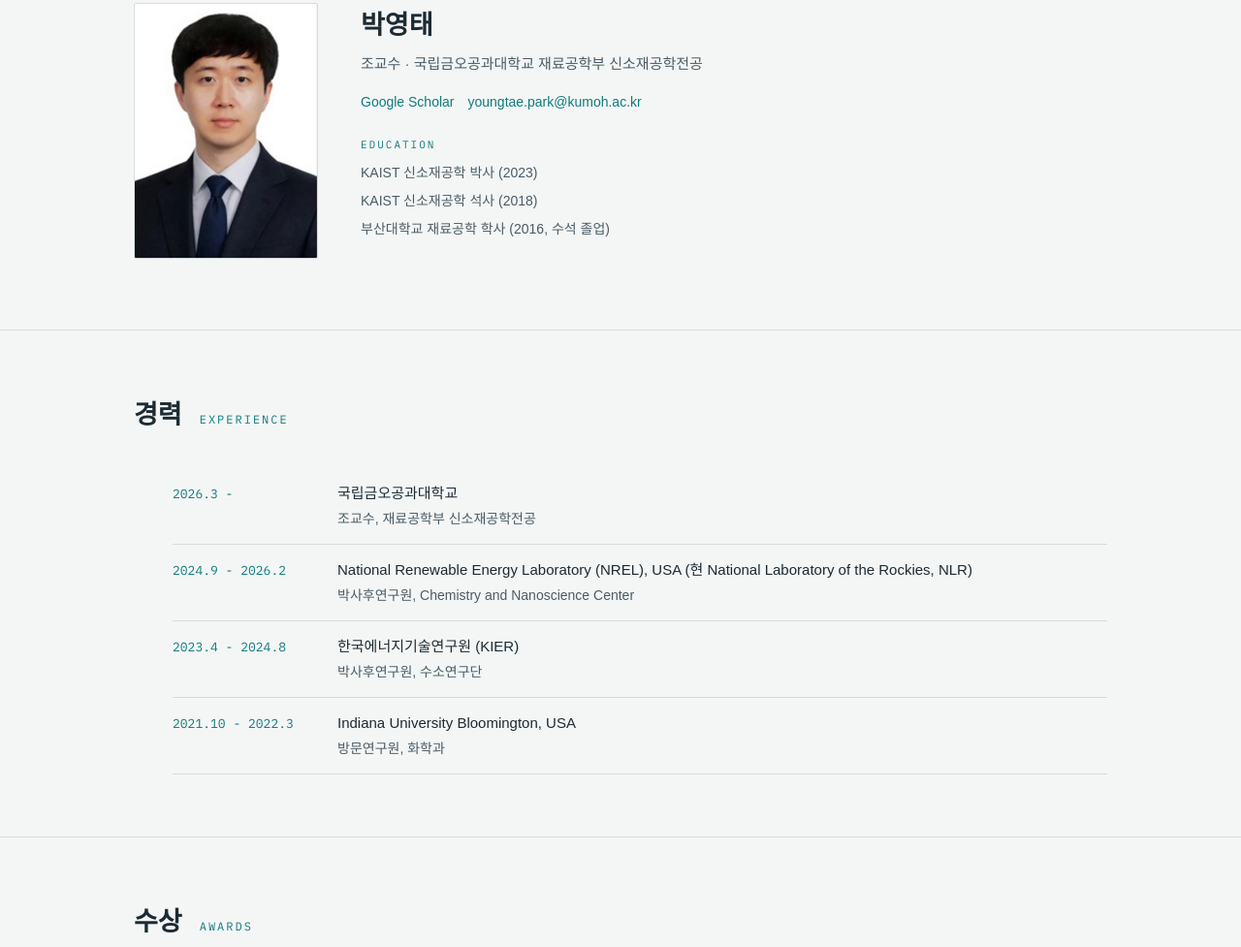
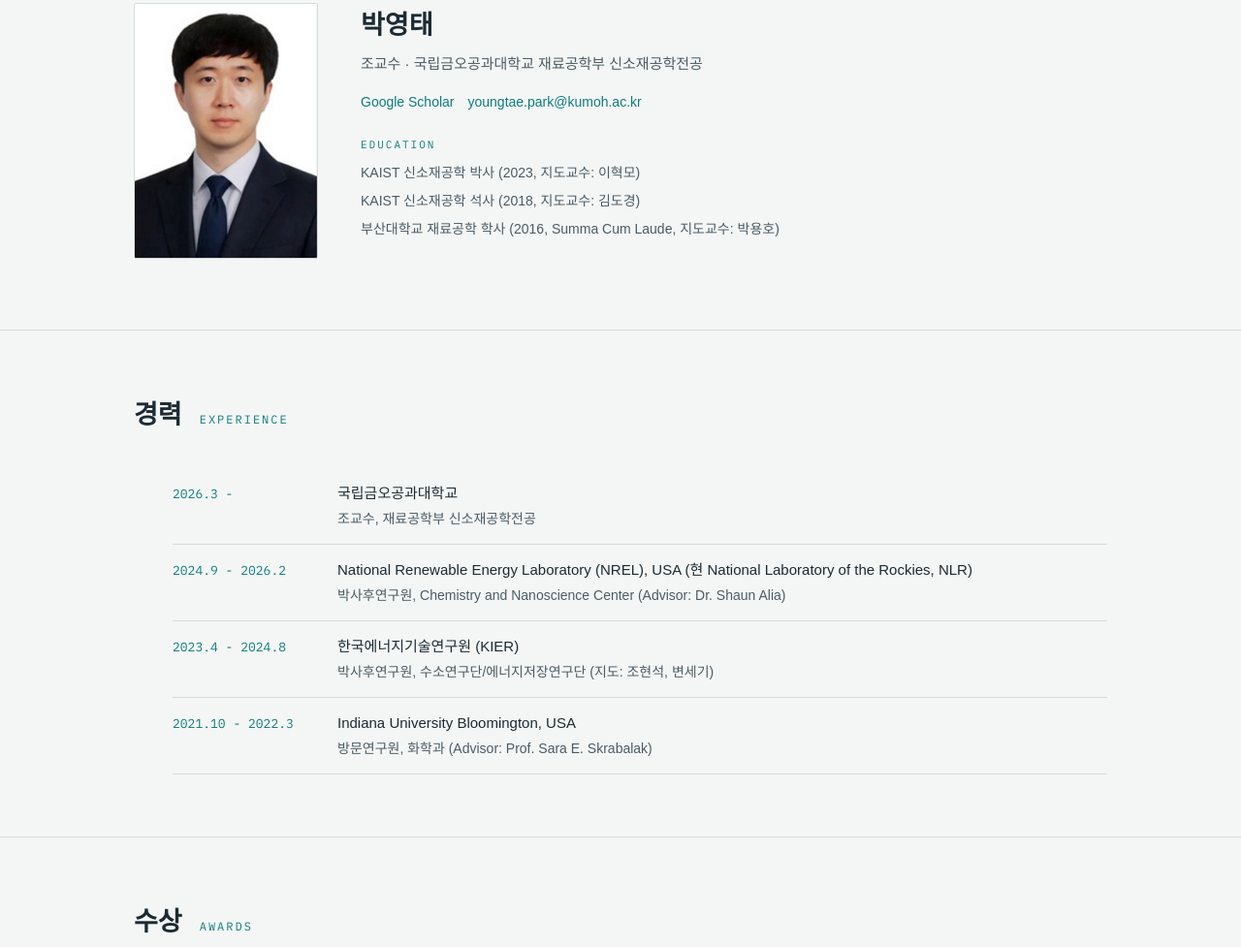
Before and after one commit to cmsl-kit/cmsl-kit.github.io, a plain HTML site: page professor.html in a window 1280 px wide. Shown: the part 319-1296 px from the top of the page at 97% size. Drawn offline with Linux system fonts and the light colour scheme; a web font is replaced by a local one.

Commit message:
Add files via upload

```diff
--- a/professor.html
+++ b/professor.html
@@ -31,9 +31,9 @@
     </div>
     <div class="edu-h">EDUCATION</div>
     <ul class="edu">
-      <li><span class="lang-ko">KAIST 신소재공학 박사 (2023)</span><span class="lang-en">Ph.D. in Materials Science and Engineering, KAIST (2023)</span></li>
-      <li><span class="lang-ko">KAIST 신소재공학 석사 (2018)</span><span class="lang-en">M.S. in Materials Science and Engineering, KAIST (2018)</span></li>
-      <li><span class="lang-ko">부산대학교 재료공학 학사 (2016, 수석 졸업)</span><span class="lang-en">B.S. in Materials Science and Engineering, Pusan National University (2016, Summa Cum Laude)</span></li>
+      <li><span class="lang-ko">KAIST 신소재공학 박사 (2023, 지도교수: 이혁모)</span><span class="lang-en">Ph.D. in Materials Science and Engineering, KAIST (2023, Advisor: Prof. Hyuck Mo Lee)</span></li>
+      <li><span class="lang-ko">KAIST 신소재공학 석사 (2018, 지도교수: 김도경)</span><span class="lang-en">M.S. in Materials Science and Engineering, KAIST (2018, Advisor: Prof. Do Kyung Kim)</span></li>
+      <li><span class="lang-ko">부산대학교 재료공학 학사 (2016, Summa Cum Laude, 지도교수: 박용호)</span><span class="lang-en">B.S. in Materials Science and Engineering, Pusan National University (2016, Summa Cum Laude, Advisor: Prof. Yong-Ho Park)</span></li>
     </ul>
   </div>
 </div></section>
@@ -44,11 +44,11 @@
     <li><span class="d">2026.3 -</span><span><span class="org"><span class="lang-ko">국립금오공과대학교</span><span class="lang-en">Kumoh National Institute of Technology (KIT)</span></span>
       <div class="desc"><span class="lang-ko">조교수, 재료공학부 신소재공학전공</span><span class="lang-en">Assistant Professor, Dept. of Materials Science and Engineering</span></div></span></li>
     <li><span class="d">2024.9 - 2026.2</span><span><span class="org">National Renewable Energy Laboratory (NREL), USA <span class="lang-ko">(현 National Laboratory of the Rockies, NLR)</span><span class="lang-en">(now National Laboratory of the Rockies, NLR)</span></span>
-      <div class="desc"><span class="lang-ko">박사후연구원, Chemistry and Nanoscience Center</span><span class="lang-en">Postdoctoral Researcher, Chemistry and Nanoscience Center</span></div></span></li>
+      <div class="desc"><span class="lang-ko">박사후연구원, Chemistry and Nanoscience Center (Advisor: Dr. Shaun Alia)</span><span class="lang-en">Postdoctoral Researcher, Chemistry and Nanoscience Center (Advisor: Dr. Shaun Alia)</span></div></span></li>
     <li><span class="d">2023.4 - 2024.8</span><span><span class="org"><span class="lang-ko">한국에너지기술연구원 (KIER)</span><span class="lang-en">Korea Institute of Energy Research (KIER)</span></span>
-      <div class="desc"><span class="lang-ko">박사후연구원, 수소연구단</span><span class="lang-en">Postdoctoral Researcher, Hydrogen Research Department</span></div></span></li>
+      <div class="desc"><span class="lang-ko">박사후연구원, 수소연구단/에너지저장연구단 (지도: 조현석, 변세기)</span><span class="lang-en">Postdoctoral Researcher, Hydrogen Research Department (Advisors: Prof. Hyun-Seok Cho, Prof. Segi Byun)</span></div></span></li>
     <li><span class="d">2021.10 - 2022.3</span><span><span class="org">Indiana University Bloomington, USA</span>
-      <div class="desc"><span class="lang-ko">방문연구원, 화학과</span><span class="lang-en">Visiting Researcher, Department of Chemistry</span></div></span></li>
+      <div class="desc"><span class="lang-ko">방문연구원, 화학과 (Advisor: Prof. Sara E. Skrabalak)</span><span class="lang-en">Visiting Researcher, Department of Chemistry (Advisor: Prof. Sara E. Skrabalak)</span></div></span></li>
   </ul>
 </div></section>
 
```
